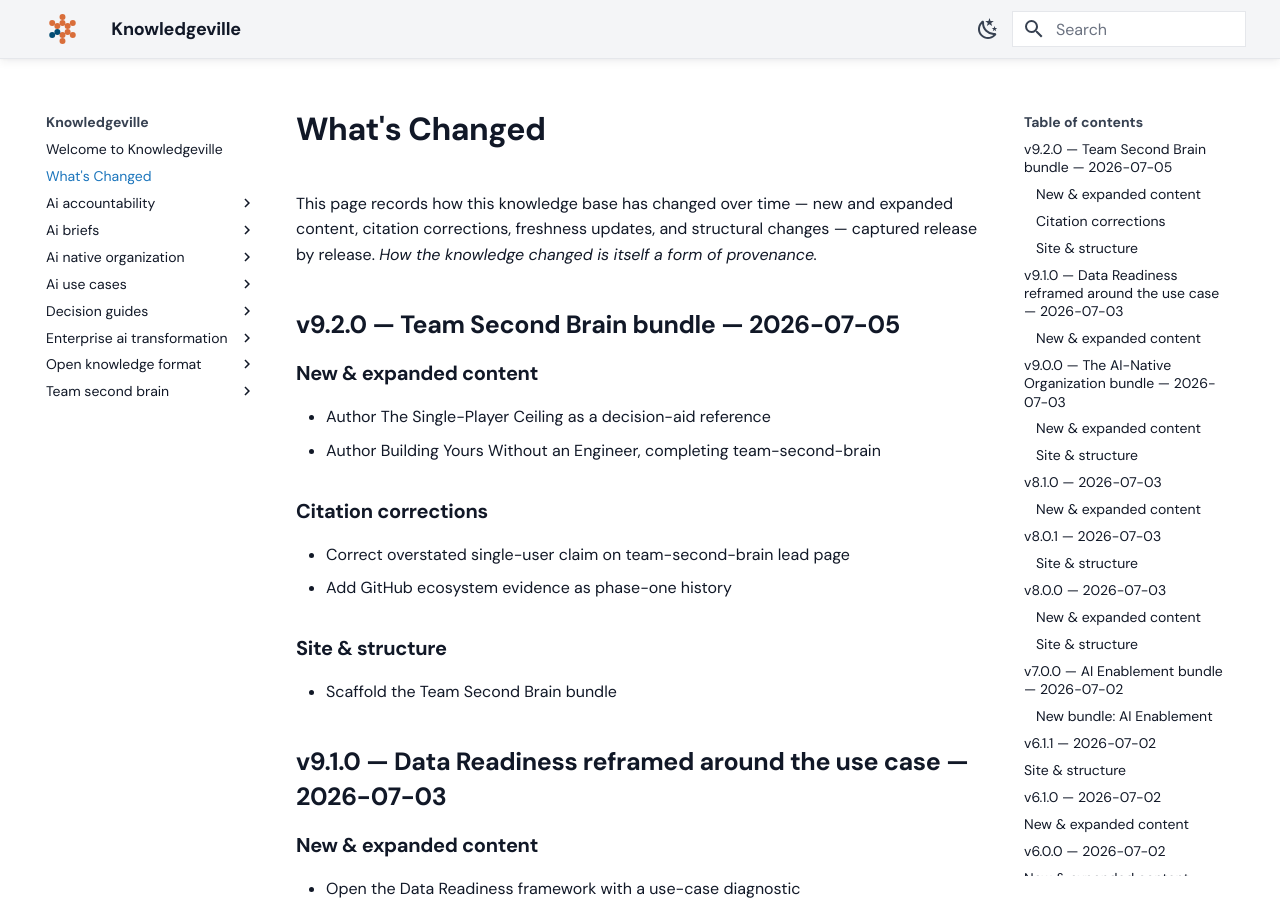
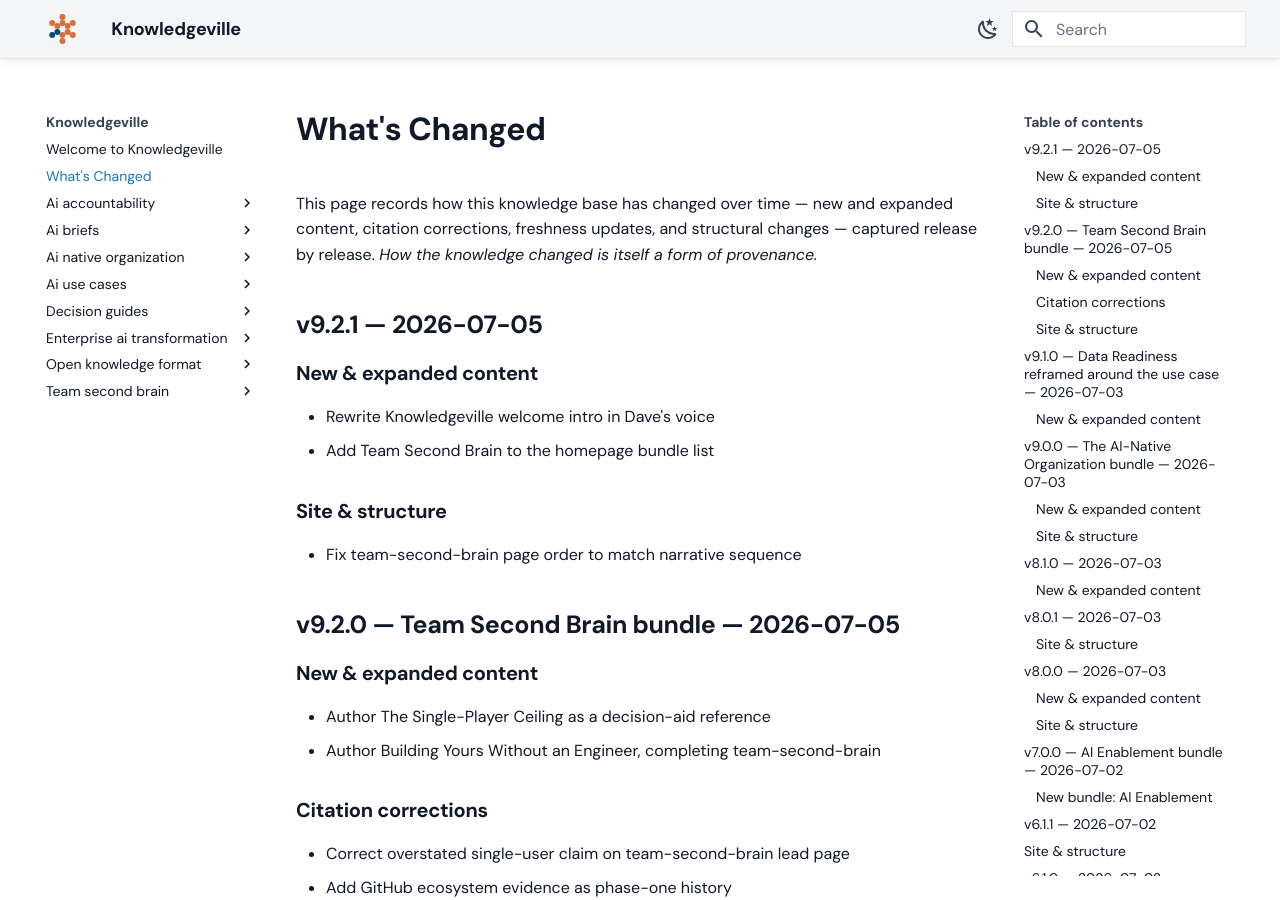
Before and after one commit to grandaha/knowledgeville, an MkDocs documentation site: the page built from published/changelog.md, in a window 1280 px wide and 900 px high. Built offline with MkDocs 1.6.1 and Material for MkDocs 9.7.7, drawn with Linux system fonts in a browser that asks for light colours; some web fonts are replaced.

Commit message:
Publish: sync content from workspace

```diff
--- a/published/changelog.md
+++ b/published/changelog.md
@@ -10,6 +10,15 @@ appendix: true
 <!-- generated from GitHub Releases by scripts/build_changelog.py — do not edit -->
 
 This page records how this knowledge base has changed over time — new and expanded content, citation corrections, freshness updates, and structural changes — captured release by release. *How the knowledge changed is itself a form of provenance.*
+
+## v9.2.1 — 2026-07-05
+
+### New & expanded content
+* Rewrite Knowledgeville welcome intro in Dave's voice
+* Add Team Second Brain to the homepage bundle list
+
+### Site & structure
+* Fix team-second-brain page order to match narrative sequence
 
 ## v9.2.0 — Team Second Brain bundle — 2026-07-05
 
```
Also changed, not shown: 1 other file.
